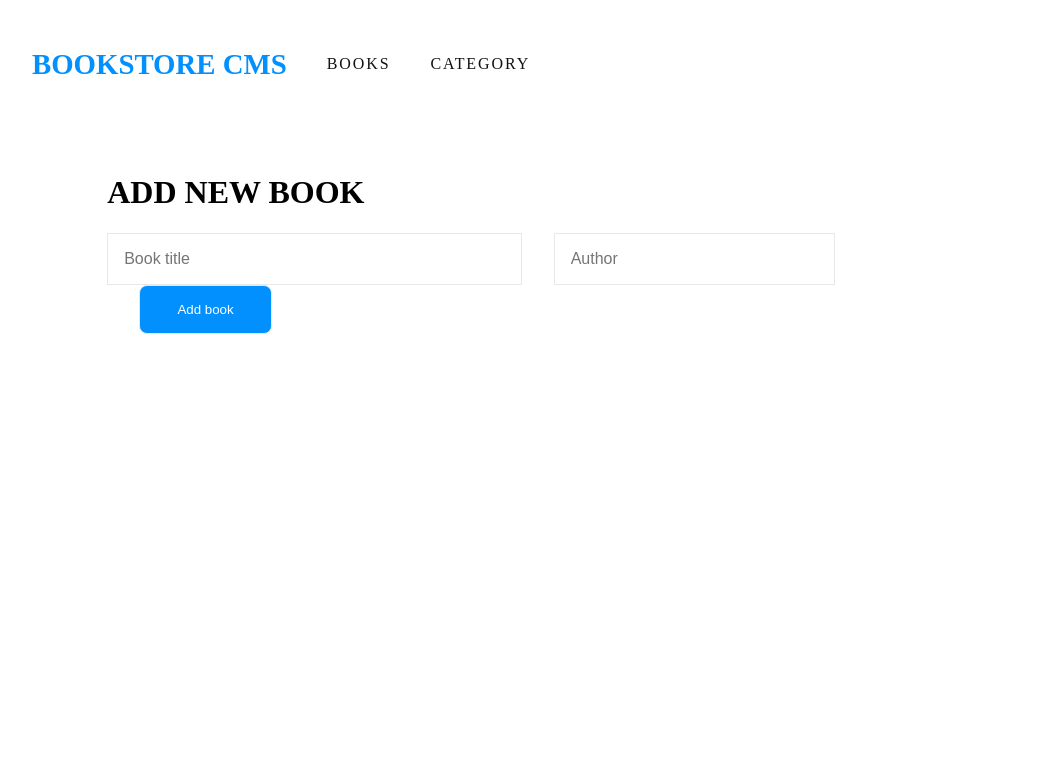
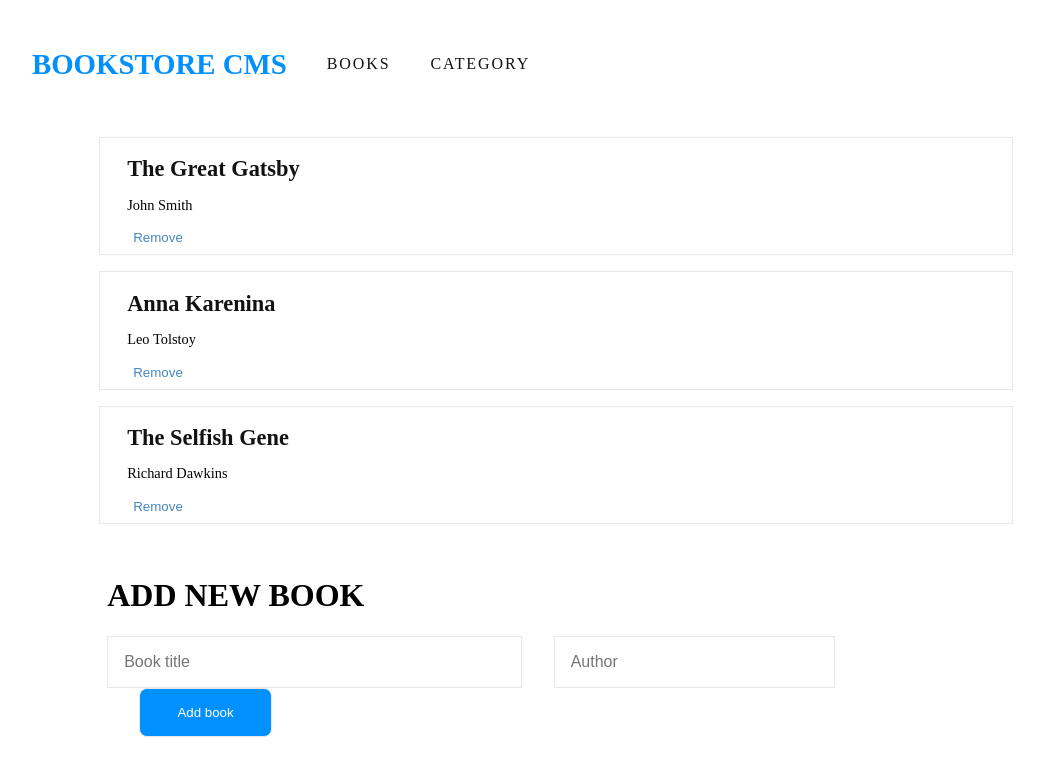
Before and after one commit to johnie261/Book-store, a React (Create React App) app: page / in a window 1280 px wide. Shown: the top 776 px of the page, without its empty margins (104-1148 px from the left). Built offline with nearby package versions, Linux system fonts and the light colour scheme.

Commit message:
Dispatch actions using useDispatch

```diff
--- a/src/App.css
+++ b/src/App.css
@@ -48,8 +48,14 @@
 }
 
 .author {
+  font-size: 0.9rem;
+}
+
+.btn-remove {
   color: #4386bf;
-  font-size: 0.9rem;
+  background-color: #fff;
+  margin-bottom: 0.5rem;
+  border: none;
 }
 
 .form {
--- a/src/components/book.js
+++ b/src/components/book.js
@@ -1,11 +1,25 @@
+import { useDispatch } from 'react-redux';
+import { removeBook } from '../redux/book/bookSlice';
+
 /* eslint-disable react/prop-types */
-const Book = ({ title, author }) => (
+const Book = ({ id, title, author }) => {
+  const dispatch = useDispatch();
+  return (
     <section className="book-container">
       <div className="book-details">
         <h1 className="title">{title}</h1>
         <p className="author">{author}</p>
+        <div>
+          <button
+            type="button"
+            className="btn-remove"
+            onClick={() => dispatch(removeBook(id))}
+          >
+            Remove
+          </button>
+        </div>
       </div>
     </section>
   );
-
+};
 export default Book;
--- a/src/components/inputBook.js
+++ b/src/components/inputBook.js
@@ -1,7 +1,12 @@
 /* eslint-disable react/prop-types */
 import { useState } from 'react';
+import { useDispatch } from 'react-redux';
+import { v4 as uuidv4 } from 'uuid';
+import { addBook } from '../redux/book/bookSlice';
 
-const InputBook = ({ addNewBook }) => {
+const InputBook = () => {
+  const dispatch = useDispatch();
+
   const [newBook, setNewBook] = useState('');
   const [bookAuthor, SetBookAuthor] = useState('');
 
@@ -15,15 +20,22 @@ const InputBook = ({ addNewBook }) => {
 
   const handleSubmit = (e) => {
     e.preventDefault();
-    addNewBook(newBook, bookAuthor);
+    if (newBook.trim() === '' || bookAuthor.trim() === '') {
+      return;
+    }
+    dispatch(addBook({
+      id: uuidv4(),
+      title: newBook,
+      author: bookAuthor,
+    }));
   };
   return (
     <>
       <form className="form">
         <h1 className="heading">ADD NEW BOOK</h1>
         <div className="inputs">
-          <input type="text" value={newBook} onChange={handleChange} placeholder="Book title" className="input" />
-          <input type="text" value={bookAuthor} onChange={handleAuthorChange} placeholder="Author" className="input-a" />
+          <input type="text" value={newBook} onChange={handleChange} placeholder="Book title" className="input" required />
+          <input type="text" value={bookAuthor} onChange={handleAuthorChange} placeholder="Author" className="input-a" required />
           <button type="button" onClick={handleSubmit} className="btn">Add book</button>
         </div>
       </form>
--- a/src/redux/book/bookSlice.js
+++ b/src/redux/book/bookSlice.js
@@ -1,7 +1,8 @@
 import { createSlice } from '@reduxjs/toolkit';
+import bookItems from './bookItems';
 
 const initialState = {
-  bookItems: [],
+  bookItems,
 };
 
 const bookSlice = createSlice({
@@ -16,7 +17,8 @@ const bookSlice = createSlice({
       });
     },
     removeBook: (state, { payload }) => {
-      state.bookItems.filter((item) => item.id !== payload.id);
+      /* eslint-disable no-param-reassign */
+      state.bookItems = state.bookItems.filter((item) => item.id !== payload);
     },
   },
 });
```
Also changed, not shown: package.json (+12 -1 lines), 1 other file (tests, documents, lock files or other folders). Lines whose indentation alone changed are shown as unchanged.
